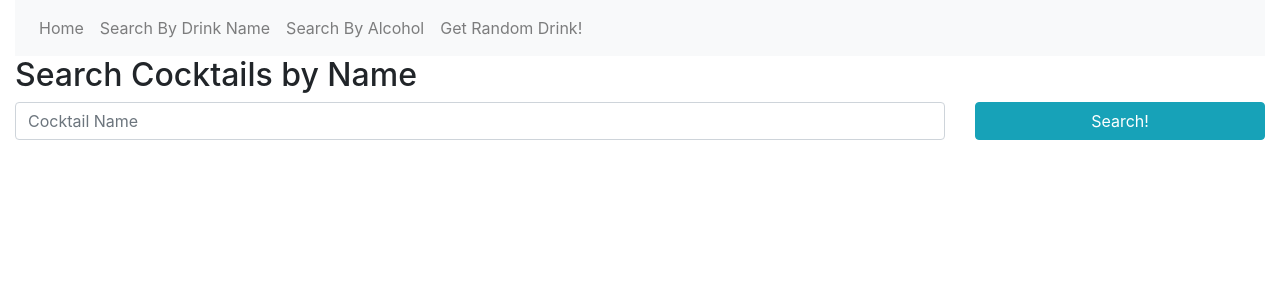
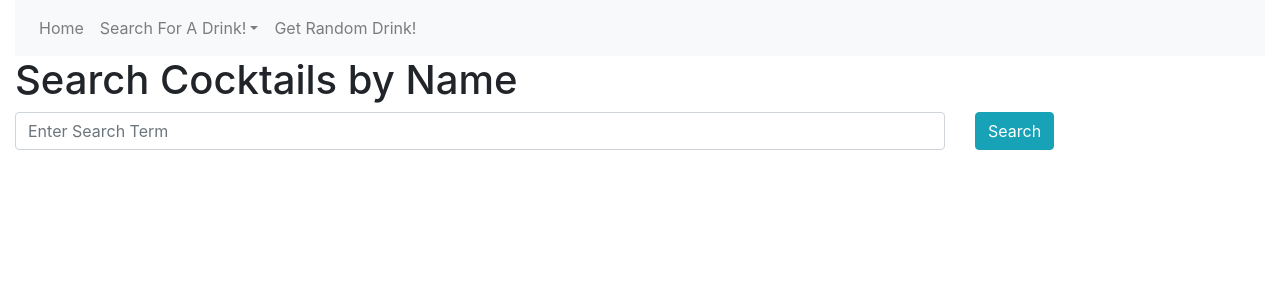
Before and after one commit to Sudolphus/Cocktail-Recipies, a React (Create React App) app: page /name-search in a window 1280 px wide. Shown: the top 300 px of the page. Built offline with nearby package versions, Linux system fonts and the light colour scheme.

Commit message:
combine the search functions to recycle components
Co-authored-by: Ben Russell <benjaminrussell36@gmail.com>

```diff
--- a/src/components/AlcoholSearch.js
+++ b/src/components/AlcoholSearch.js
@@ -1,4 +1,5 @@
 import React, { useState, useReducer } from 'react';
+import PropTypes from 'prop-types';
 import Form from 'react-bootstrap/Form';
 import Button from 'react-bootstrap/Button';
 import Row from 'react-bootstrap/Row';
@@ -8,14 +9,25 @@ import CocktailDetails from './CocktailDetails';
 import CocktailCard from './CocktailCard';
 import reducer from './../reducers/drinks-reducer';
 import * as a from './../actions/index';
+import * as s from './SearchTypes';
 
-const initialState = { drinks: [] };
 
-function AlcoholSearch() {
+function AlcoholSearch(props) {
+  const { searchType } = props;
   const [isLoading, setIsLoading] = useState(false);
   const [error, setError] = useState(null);
   const [drink, setDrink] = useState(null);
-  const [state, dispatch] = useReducer(reducer, initialState);
+  const [state, dispatch] = useReducer(reducer, { drinks: []});
+
+  const endpointGenerator = (alcoholName) => {
+    if (searchType === s.ALCOHOL) {
+      return `https://www.thecocktaildb.com/api/json/v1/1/filter.php?i=${alcoholName}`;
+    } else if (searchType === s.NAME) {
+      return `https://www.thecocktaildb.com/api/json/v1/1/search.php?s=${alcoholName}`;
+    } else if (searchType === s.LETTER) {
+      return `https://www.thecocktaildb.com/api/json/v1/1/search.php?f=${alcoholName}`;
+    }
+  }
 
   const onSubmitForm = async (event) => {
     event.preventDefault();
@@ -23,7 +35,7 @@ function AlcoholSearch() {
     dispatch(a.resetState());
     const alcoholName = event.target.name.value;
     try {
-      const response = await fetch(`https://www.thecocktaildb.com/api/json/v1/1/filter.php?i=${alcoholName}`)
+      const response = await fetch(endpointGenerator(alcoholName));
       const jsonResponse = await response.json();
       const alcoholResponse = jsonResponse.drinks;
       alcoholResponse.map(drink => dispatch(a.addDrink(drink)));
@@ -45,18 +57,27 @@ function AlcoholSearch() {
   } else if (state.drinks.length > 0) {
     display = <><p>Number of Results: {state.drinks.length}</p>
     <CardColumns>
-      {state.drinks.map(cocktail => <div key={cocktail['idDrink']} onClick={()=>setDrink(cocktail['idDrink'])}><CocktailCard cocktail={cocktail} className='cocktail-card' /></div>)}
+      {state.drinks.map(cocktail => <div key={cocktail['idDrink']} onClick={()=>setDrink(cocktail['idDrink'])}><CocktailCard cocktail={cocktail} cName={'cocktail-card'} /></div>)}
     </CardColumns></>
+  }
+
+  let searchHeader;
+  if (searchType === s.ALCOHOL) {
+    searchHeader = 'Search for cocktails made with a certain type of alcohol';
+  } else if (searchType === s.NAME) {
+    searchHeader = 'Search Cocktails by Name';
+  } else if (searchType === s.LETTER) {
+    searchHeader = 'Search Cocktails by First Letter';
   }
 
   return(
     <React.Fragment>
-      <h1>Search for cocktails made with a certain type of alcohol</h1>
+      <h1>{searchHeader}</h1>
       <Form onSubmit={onSubmitForm}>
         <Row>
           <Col xs={9}>
             <Form.Group controlId='name'>
-              <Form.Control type='search' placeholder="Alcohol type (e.g. Vodka, gin)"/>
+              <Form.Control type='search' placeholder="Enter Search Term"/>
             </Form.Group>
           </Col>
           <Col xs={3}>
@@ -69,4 +90,8 @@ function AlcoholSearch() {
   )
 }
 
+AlcoholSearch.propTypes = {
+  searchType: PropTypes.string
+}
+
 export default AlcoholSearch;
--- a/src/components/CocktailCard.js
+++ b/src/components/CocktailCard.js
@@ -19,7 +19,7 @@ function CocktailCard(props) {
   }
 
   return (
-    <Card className='mb-3'>
+    <Card className='mb-3 {props.cName}'>
       <Card.Header as='h5'>{strDrink}</Card.Header>
       <Card.Body>
         <ul>
@@ -41,7 +41,8 @@ function CocktailCard(props) {
 }
 
 CocktailCard.propTypes = {
-  cocktail: PropTypes.object
+  cocktail: PropTypes.object,
+  cName: PropTypes.string
 }
 
 export default CocktailCard;
--- a/src/components/CocktailDetails.js
+++ b/src/components/CocktailDetails.js
@@ -32,7 +32,7 @@ function CocktailDetails(props) {
   } else if (error) {
     display = <p>{error}</p>
   } else if (drink) {
-    display = <CocktailCard cocktail={drink} className='big-cocktail-card' />
+    display = <CocktailCard cocktail={drink} cName={'big-cocktail-card'} />
   }
 
   return (
--- a/src/components/DrinkControl.js
+++ b/src/components/DrinkControl.js
@@ -3,9 +3,9 @@ import { BrowserRouter as Router, Route, Switch } from 'react-router-dom';
 import Container from 'react-bootstrap/Container';
 import NavigationBar from './NavigationBar';
 import SplashPage from './SplashPage';
-import NameSearch from './NameSearch';
 import AlcoholSearch from './AlcoholSearch';
 import RandomCocktail from './RandomCocktail';
+import * as s from './SearchTypes';
 
 function DrinkControl() {
   return(
@@ -17,10 +17,13 @@ function DrinkControl() {
             <SplashPage />
           </Route>
           <Route path="/name-search" exact>
-            <NameSearch />
+            <AlcoholSearch searchType={s.NAME} />
           </Route>
           <Route path="/alcohol-search" exact>
-            <AlcoholSearch />
+            <AlcoholSearch searchType={s.ALCOHOL} />
+          </Route>
+          <Route path="/letter-search" exact>
+            <AlcoholSearch searchType={s.LETTER} />
           </Route>
           <Route path="/random-cocktail" exact>
             <RandomCocktail />
--- a/src/components/NameSearch.js
+++ /dev/null
@@ -1,67 +0,0 @@
-import React, { useState, useReducer } from 'react';
-import Form from 'react-bootstrap/Form';
-import Button from 'react-bootstrap/Button';
-import Row from 'react-bootstrap/Row';
-import Col from 'react-bootstrap/Col';
-import CardColumns from 'react-bootstrap/CardColumns';
-import CocktailCard from './CocktailCard';
-import reducer from './../reducers/drinks-reducer';
-import * as a from './../actions/index';
-
-const initialState = { drinks: [] };
-
-function NameSearch() {
-  const [isLoading, setIsLoading] = useState(false);
-  const [error, setError] = useState(null);
-  const [state, dispatch] = useReducer(reducer, initialState);
-
-  const onSubmitForm = async (event) => {
-    event.preventDefault();
-    setIsLoading(true);
-    dispatch(a.resetState());
-    const cocktailName = event.target.name.value;
-    try {
-      const response = await fetch(`https://www.thecocktaildb.com/api/json/v1/1/search.php?s=${cocktailName}`);
-      const jsonResponse = await response.json();
-      const drinksResponse = await jsonResponse.drinks;
-      drinksResponse.map(drink => dispatch(a.addDrink(drink)));
-    } catch(err) {
-      setError(err.message);
-    } finally {
-      setIsLoading(false);
-    }
-  }
-
-  let display = null;
-  if (isLoading) {
-    display = <p>Loading...</p>
-  } else if (error) {
-    display = <p>{error}</p>
-  } else if (state.drinks.length > 0) {
-    display = <><p>Number of Results: {state.drinks.length}</p>
-      <CardColumns>
-        {state.drinks.map(cocktail => <CocktailCard key={cocktail['idDrink']} cocktail={cocktail} className='cocktail-card'/>)}
-      </CardColumns></>
-  }
-
-  return (
-    <React.Fragment>
-      <Form onSubmit={onSubmitForm}>
-        <h2>Search Cocktails by Name</h2>
-        <Row>
-          <Col xs={9}>
-            <Form.Group controlId="name">
-              <Form.Control type='search' placeholder='Cocktail Name' />
-            </Form.Group>
-          </Col>
-          <Col xs={3}>
-            <Button block variant='info' type='submit'>Search!</Button>
-          </Col>
-        </Row>
-      </Form>
-      {display}
-    </React.Fragment>
-  )
-}
-
-export default NameSearch;
--- a/src/components/NavigationBar.js
+++ b/src/components/NavigationBar.js
@@ -1,14 +1,18 @@
 import React from 'react';
 import Navbar from 'react-bootstrap/Navbar';
 import Nav from 'react-bootstrap/Nav';
+import NavDropdown from 'react-bootstrap/NavDropdown';
 
 function NavigationBar() {
   return (
     <Navbar bg='light' expand='lg'>
       <Nav className='mr-auto'>
         <Nav.Link href="/">Home</Nav.Link>
-        <Nav.Link href="/name-search">Search By Drink Name</Nav.Link>
-        <Nav.Link href="/alcohol-search">Search By Alcohol</Nav.Link>
+        <NavDropdown title='Search For A Drink!' id='basic-nav-dropdown'>
+          <NavDropdown.Item href="/name-search">Search By Drink Name</NavDropdown.Item>
+          <NavDropdown.Item href="/alcohol-search">Search By Alcohol</NavDropdown.Item>
+          <NavDropdown.Item href="/letter-search">Search By First Letter</NavDropdown.Item>
+        </NavDropdown>
         <Nav.Link href="/random-cocktail">Get Random Drink!</Nav.Link>
       </Nav>
     </Navbar>
--- /dev/null
+++ b/src/components/SearchTypes.js
@@ -0,0 +1,3 @@
+export const ALCOHOL = 'alcohol';
+export const NAME = 'name';
+export const LETTER = 'letter';
--- a/src/components/SplashPage.js
+++ b/src/components/SplashPage.js
@@ -44,12 +44,12 @@ function SplashPage() {
               </Carousel>
             </div>
           </Card.Body>
+        </Card.ImgOverlay>
           <Card.Footer>
             <div className="copyright-footer">
               <h4>© Copyright 2020 Micheal Hansen, Ben Russell</h4>
             </div>
           </Card.Footer>
-        </Card.ImgOverlay>
       </Card>
     </React.Fragment>
   )
--- a/src/index.css
+++ b/src/index.css
@@ -14,10 +14,10 @@
   text-align: center;
 }
 
-.card-footer {
+/* .card-footer {
   position: absolute;
   bottom: 5px;
-}
+} */
 
 .card-footer .copyright-footer h4 {
   text-align: center;
--- a/src/index.js
+++ b/src/index.js
@@ -6,9 +6,7 @@ import App from './components/App';
 import * as serviceWorker from './serviceWorker';
 
 ReactDOM.render(
-  <React.StrictMode>
-    <App />
-  </React.StrictMode>,
+  <App />,
   document.getElementById('root')
 );
 
```
